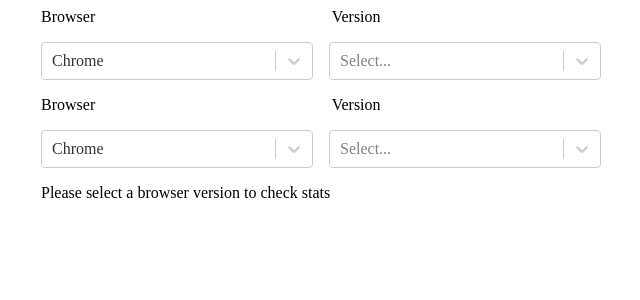
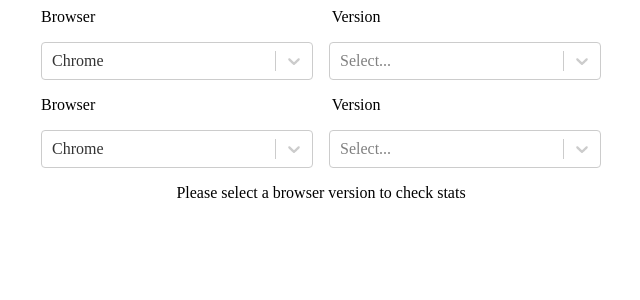
Before and after one commit to ObserveRTC/getstats-lab, a React (Create React App) app in the folder dashboard/: page /stats-diff in a window 1280 px wide. Shown: the top 300 px of the page, without its empty margins (319-959 px from the left). Built offline with nearby package versions, Linux system fonts and the light colour scheme.

Commit message:
An initial version of stats diff

```diff
--- a/dashboard/package.json
+++ b/dashboard/package.json
@@ -12,6 +12,7 @@
     "@types/react": "^17.0.0",
     "@types/react-dom": "^17.0.0",
     "axios": "^0.21.1",
+    "jsondiffpatch-for-react": "^1.0.4",
     "react": "^17.0.2",
     "react-dom": "^17.0.2",
     "react-json-inspector": "git+https://github.com/raptoria/react-json-inspector#upgrade-deps",
--- a/dashboard/src/components/stats.implementation.diff/index.tsx
+++ b/dashboard/src/components/stats.implementation.diff/index.tsx
@@ -2,7 +2,7 @@ import React, {useState} from "react";
 import {useAppDispatch, useAppSelector} from "../../redux/hooks";
 import {
     BrowserDetail,
-    fetchBrowserImplementationDetailsAsync, fetchBrowserListImplementationDetailsAsync,
+    fetchBrowserListImplementationDetailsAsync,
     queryStatus,
     selectBrowserList,
     selectImplementationDetails
@@ -36,7 +36,6 @@ const StatsImplementationDiff = (): React.ReactElement => {
 
     return (
         <div className={styles.parentContainer}>
-            <div className={styles.container}>
             <BrowserListView onSelected={onBrowserSelectedLeft} browserList={browserList}/>
             <BrowserListView onSelected={onBrowserSelectedRight} browserList={browserList}/>
             <StatsImplementationDiffView
@@ -47,7 +46,6 @@ const StatsImplementationDiff = (): React.ReactElement => {
                 status={status}
             />
         </div>
-        </div>
     )
 }
 
--- a/dashboard/src/components/stats.implementation.diff/stats.implementation.diff.module.scss
+++ b/dashboard/src/components/stats.implementation.diff/stats.implementation.diff.module.scss
@@ -1,17 +1,64 @@
 .parentContainer {
   display: flex;
   flex-direction: column;
+  align-items: center;
+  > div {
+    &:not(:first-child) {
+      margin-top: 1rem;
+    }
+  }
+}
+
+.container {
+  display: flex;
+  flex-direction: column;
+  flex-wrap: wrap;
+  width: 35rem;
   align-items: center;
 
   > div {
     display: flex;
     flex-direction: column;
     flex-wrap: wrap;
+  }
+}
 
-    > div {
-      &:not(:first-child) {
-        margin-top: 1rem;
-      }
+.diffContainer {
+  width: 100%;
+  flex-direction: row !important;
+  .left {
+    background: #6fa8dc;
+    width: 50%;
+    display: flex;
+  }
+
+  .right {
+    background: #ffff00;
+    width: 50%;
+    display: flex;
+  }
+}
+
+.status {
+  width: 100%;
+  align-items: center;
+  > div {
+    display: flex;
+    justify-content: center;
+    flex-direction: row;
+    flex-wrap: nowrap;
+    > * {
+      margin-left: 0.25rem;
+      margin-right: 0.25rem;
     }
   }
 }
+
+.divider {
+  margin-left: 1rem;
+  margin-right: 1rem;
+}
+
+.marginRight {
+
+}
--- a/dashboard/src/components/stats.implementation.diff/stats.implementation.diff.view.tsx
+++ b/dashboard/src/components/stats.implementation.diff/stats.implementation.diff.view.tsx
@@ -1,6 +1,8 @@
 import React from "react";
 import {BrowserDetail, StatsDetails, Status} from "../../redux/root.slice";
-import styles from "../stats.implementation.details/stats.implementation.details.module.scss";
+import styles from "./stats.implementation.diff.module.scss";
+// @ts-ignore
+import JsonDiffReact from 'jsondiffpatch-for-react';
 
 export type StatsImplementationDiffViewProps = {
     status: Status,
@@ -14,16 +16,23 @@ const getCount = (statsList: StatsDetails): number => {
     return Object.values(statsList ?? {}).reduce((sum, current) => sum + current.length, 0)
 }
 
-const getStatus = (status: Status, browserLeft: BrowserDetail, browserRight: BrowserDetail): string => {
+const getStatus = (status: Status, browserLeft: BrowserDetail, browserRight: BrowserDetail) => {
     if (status === Status.pending) {
-        return 'Fetching stats details [ will take around 30 seconds ]...'
+        return <span> Fetching stats details [ will take around 30 seconds ]... </span>
     } else if (status === Status.rejected) {
-        return 'Failed to fetch stats details! Please try later'
+        return <span> Failed to fetch stats details! Please try later </span>
     } else if (status === Status.noop) {
-        return 'Please select a browser version to check stats'
+        return <span> Please select a browser version to check stats </span>
     }
-    return `Stats report for ${browserLeft.browser} ${browserLeft.version} <-> ${browserRight.browser} ${browserRight.version}`
+    return (
+        <div>
+                <span>Stats diff for </span>
+                <u> {browserLeft.browser} {browserLeft.version} </u>
+                <span className={styles.divider}> | </span>
+                <u> {browserRight.browser} {browserRight.version} </u>
+        </div>)
 }
+
 
 const StatsImplementationDiffView = ({
     status,
@@ -35,21 +44,27 @@ const StatsImplementationDiffView = ({
 
     return (
         <div className={styles.container}>
-            <div>
-                <div>
-                    <span>{getStatus(status, browserLeft, browserRight)}</span>
+            <div className={styles.status}>
+                {getStatus(status, browserLeft, browserRight)}
             </div>
             {
                 status === Status.fullfilled && statsListLeft && statsListRight &&
                 <>
-                        <div>
-                            Total Stats : {`${getCount(statsListLeft)} <- > ${getCount(statsListRight)}`}
+                    <div className={styles.status}>
+                        <span>
+                            Total Stats : {getCount(statsListLeft)} <span> | </span> {getCount(statsListRight)}
+                        </span>
                     </div>
-                        <div>
+                    <div className={styles.diffContainer}>
+                        <JsonDiffReact
+                            left={statsListLeft}
+                            right={statsListRight}
+                            show={false}
+                            objectHash={(obj: any) => obj.id || obj._id || obj.name || JSON.stringify(obj)}
+                        />
                     </div>
                 </>
             }
-            </div>
         </div>
     )
 }
```
Also changed, not shown: 2 other files (tests, documents, lock files or other folders). Lines whose indentation alone changed are shown as unchanged.
